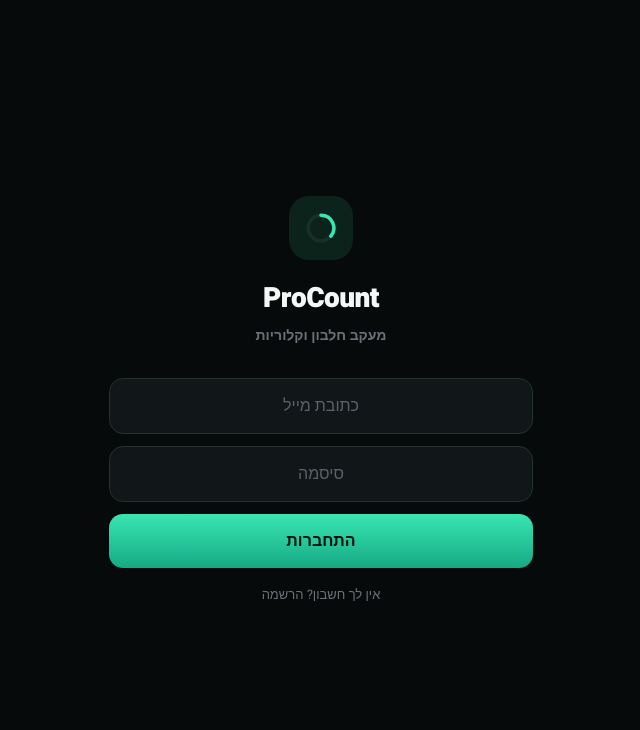
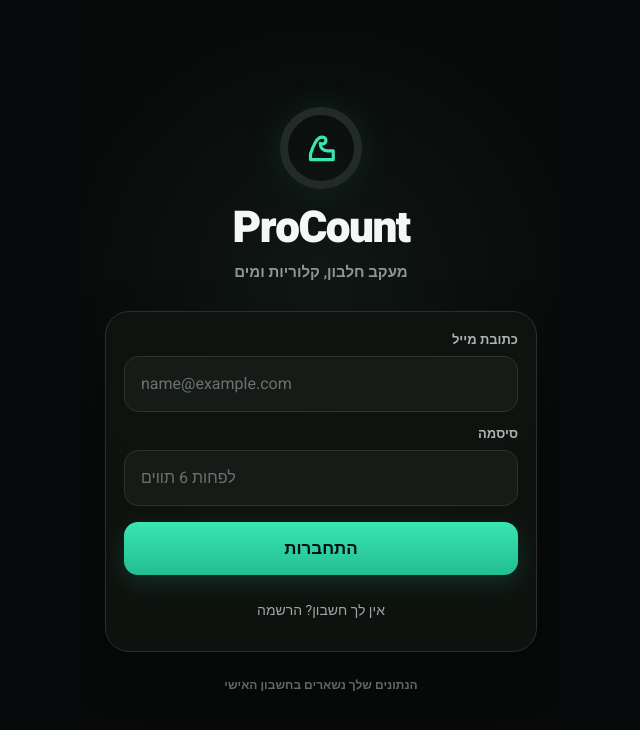
Before and after one commit to udivak/ProCount, a React (Vite) app: page / in a window 1280 px wide. Shown: the top 730 px of the page, without its empty margins (319-959 px from the left). Built offline with nearby package versions, Linux system fonts and the light colour scheme; no server answers.

Commit message:
feat(ui): redesign authentication screen

```diff
--- a/src/Login.jsx
+++ b/src/Login.jsx
@@ -25,41 +25,48 @@ export default function Login() {
     // success → Root's onAuthStateChange renders <App/>; nothing to do here.
   };
 
-  const inputStyle = { textAlign: "center", background: "#111718", border: "1px solid #26302f", borderRadius: 14, padding: 15, color: "#f4f4f5", fontSize: 16, fontFamily: "inherit", outline: "none" };
+  const inputStyle = { width: "100%", minHeight: 54, textAlign: "right", background: "#171b18", border: "1px solid #2a342f", borderRadius: 14, padding: "15px 16px", color: "#f4f7f6", fontSize: 16, fontFamily: "inherit", outline: "none" };
 
   return (
-    <div className="app" style={{ justifyContent: "center", padding: "0 28px" }}>
-      <div style={{ display: "flex", flexDirection: "column", alignItems: "center", marginBottom: 32 }}>
-        <div style={{ width: 64, height: 64, borderRadius: 20, background: "rgba(52,211,153,.12)", display: "flex", alignItems: "center", justifyContent: "center", marginBottom: 18 }}>
-          <svg width="34" height="34" viewBox="0 0 24 24" fill="none">
-            <circle cx="12" cy="12" r="9" stroke="#173129" strokeWidth="2.5" />
-            <path d="M12 3a9 9 0 0 1 7 14.7" stroke="#39e6b2" strokeWidth="2.5" strokeLinecap="round" />
+    <div className="app" style={{ justifyContent: "center", padding: "max(28px, env(safe-area-inset-top)) 24px max(28px, env(safe-area-inset-bottom))", background: "radial-gradient(circle at 50% 35%,#101714 0,#070a09 48%)" }}>
+      <div style={{ display: "flex", flexDirection: "column", alignItems: "center", marginBottom: 28 }}>
+        <div style={{ width: 82, height: 82, borderRadius: "50%", border: "8px solid #232b28", display: "flex", alignItems: "center", justifyContent: "center", marginBottom: 18, boxShadow: "0 0 38px rgba(57,230,178,.1)" }}>
+          <svg width="42" height="42" viewBox="0 0 24 24" fill="none" aria-hidden="true">
+            <path d="M6 15.5c1.2-3.7 2.5-7.8 5-9.3 1.5-.9 3.8-.4 3.8 1.5 0 1.8-1.7 2.3-3.2 1.7-.1 2.8 1.7 4.2 4.1 4.2H19v5H6v-3.1Z" stroke="#39e6b2" strokeWidth="1.8" strokeLinecap="round" strokeLinejoin="round" />
           </svg>
         </div>
-        <div style={{ fontSize: 28, fontWeight: 900, letterSpacing: "-.02em" }}>ProCount</div>
-        <div style={{ fontSize: 14, fontWeight: 600, color: "#6f6f78", marginTop: 6 }}>מעקב חלבון וקלוריות</div>
+        <div style={{ fontSize: "clamp(2rem,10vw,2.75rem)", lineHeight: 1, fontWeight: 900, letterSpacing: "-.035em" }}>ProCount</div>
+        <div style={{ fontSize: 15, fontWeight: 600, color: "#8a9994", marginTop: 10 }}>מעקב חלבון, קלוריות ומים</div>
       </div>
 
-      <form onSubmit={submit} style={{ display: "flex", flexDirection: "column", gap: 12 }}>
-        <input type="email" value={email} onChange={(e) => setEmail(e.target.value)}
-          placeholder="כתובת מייל" dir="ltr" autoComplete="email" style={inputStyle} />
-        <input type="password" value={password} onChange={(e) => setPassword(e.target.value)}
-          placeholder="סיסמה" dir="ltr"
-          autoComplete={mode === "login" ? "current-password" : "new-password"} style={inputStyle} />
+      <form onSubmit={submit} aria-busy={busy} style={{ display: "flex", flexDirection: "column", gap: 12, padding: 18, background: "rgba(17,21,18,.82)", border: "1px solid #29312e", borderRadius: 24, boxShadow: "0 20px 50px rgba(0,0,0,.25)", WebkitBackdropFilter: "blur(20px)", backdropFilter: "blur(20px)" }}>
+        <label style={{ display: "grid", gap: 7, color: "#aab5b1", fontSize: 13, fontWeight: 700 }}>
+          כתובת מייל
+          <input type="email" value={email} onChange={(e) => setEmail(e.target.value)}
+            placeholder="name@example.com" dir="ltr" autoComplete="email" disabled={busy} style={{ ...inputStyle, textAlign: "left" }} />
+        </label>
+        <label style={{ display: "grid", gap: 7, color: "#aab5b1", fontSize: 13, fontWeight: 700 }}>
+          סיסמה
+          <input type="password" value={password} onChange={(e) => setPassword(e.target.value)}
+            placeholder="לפחות 6 תווים" dir="ltr" disabled={busy}
+            autoComplete={mode === "login" ? "current-password" : "new-password"} style={{ ...inputStyle, textAlign: "left" }} />
+        </label>
 
-        {error && <div style={{ textAlign: "center", fontSize: 13, color: "#fb7185" }}>{error}</div>}
+        {error && <div role="alert" style={{ textAlign: "center", fontSize: 13, fontWeight: 700, color: "#fb7185" }}>{error}</div>}
 
         <button type="submit" disabled={busy}
-          style={{ border: "none", fontFamily: "inherit", background: "linear-gradient(180deg,#39e6b2,#16a985)", color: "#03120d", fontSize: 16, fontWeight: 800, padding: 15, borderRadius: 14, cursor: "pointer", opacity: busy ? 0.6 : 1 }}>
-          {busy ? "…" : mode === "login" ? "התחברות" : "הרשמה"}
+          style={{ minHeight: 52, marginTop: 4, border: "none", fontFamily: "inherit", background: "linear-gradient(180deg,#39e6b2,#23bd91)", color: "#03120d", fontSize: 17, fontWeight: 900, padding: 14, borderRadius: 14, cursor: busy ? "wait" : "pointer", opacity: busy ? 0.6 : 1, boxShadow: "0 8px 24px rgba(57,230,178,.14)" }}>
+          {busy ? "מתבצע…" : mode === "login" ? "התחברות" : "הרשמה"}
         </button>
 
         <button type="button"
+          disabled={busy}
           onClick={() => { setMode(mode === "login" ? "signup" : "login"); setError(""); }}
-          style={{ background: "none", border: "none", fontFamily: "inherit", textAlign: "center", fontSize: 13, color: "#6f6f78", cursor: "pointer", marginTop: 4 }}>
+          style={{ minHeight: 44, background: "none", border: "none", fontFamily: "inherit", textAlign: "center", fontSize: 14, color: "#9ca7a3", cursor: busy ? "not-allowed" : "pointer", marginTop: 2 }}>
           {mode === "login" ? "אין לך חשבון? הרשמה" : "יש לך חשבון? התחברות"}
         </button>
       </form>
+      <div style={{ marginTop: 24, textAlign: "center", color: "#66716d", fontSize: 12, fontWeight: 600 }}>הנתונים שלך נשארים בחשבון האישי</div>
     </div>
   );
 }
--- a/src/index.css
+++ b/src/index.css
@@ -1,5 +1,16 @@
 * { box-sizing: border-box; -webkit-tap-highlight-color: transparent; }
 :root {
+  color-scheme: dark;
+  --pc-bg: #070a09;
+  --pc-surface: #111512;
+  --pc-raised: #171b18;
+  --pc-border: #27302c;
+  --pc-text: #f4f7f6;
+  --pc-muted: #8a9994;
+  --pc-protein: #39e6b2;
+  --pc-calories: #fb923c;
+  --pc-water: #60a5fa;
+  --pc-danger: #fb5d67;
   --safe-area-bottom: env(safe-area-inset-bottom, 0px);
   --bottom-nav-bottom-padding: max(8px, var(--safe-area-bottom));
   --bottom-nav-height: calc(56px + var(--bottom-nav-bottom-padding));
@@ -67,10 +78,11 @@ body {
   z-index: 20;
 }
 
-input::placeholder { color: #5f5f68; }
+input::placeholder { color: #68736f; opacity: 1; }
 input { -webkit-appearance: none; }
-input:focus { border-color: #39e6b2 !important; box-shadow: 0 0 0 3px rgba(57,230,178,.12); }
+input:focus, select:focus, textarea:focus { border-color: #39e6b2 !important; box-shadow: 0 0 0 3px rgba(57,230,178,.12); outline: none; }
 button:focus-visible { outline: 2px solid #39e6b2; outline-offset: 2px; }
+button:active:not(:disabled) { transform: scale(.97); transition: transform 100ms ease-out; }
 
 .today-neon { padding-top: 2px; }
 .today-daybar { display: flex; align-items: center; justify-content: space-between; margin: 4px 0 16px; }
@@ -132,3 +144,21 @@ button:focus-visible { outline: 2px solid #39e6b2; outline-offset: 2px; }
   .my-food-macros > div > div:first-child { font-size:14px !important; }
   .my-food-card .h-pencil { width:34px !important; height:34px !important; }
 }
+
+@media (prefers-reduced-motion: reduce) {
+  *, *::before, *::after {
+    animation-duration: .01ms !important;
+    animation-iteration-count: 1 !important;
+    scroll-behavior: auto !important;
+    transition-duration: .01ms !important;
+  }
+}
+
+@media (prefers-reduced-transparency: reduce) {
+  .bottom-nav { background: #0c100e; -webkit-backdrop-filter: none; backdrop-filter: none; }
+}
+
+@media (prefers-contrast: more) {
+  .bottom-nav { background: #070a09; border-color: #7a8984; }
+  button:focus-visible { outline-width: 3px; }
+}
```
Also changed, not shown: 1 other file (tests, documents, lock files or other folders).
